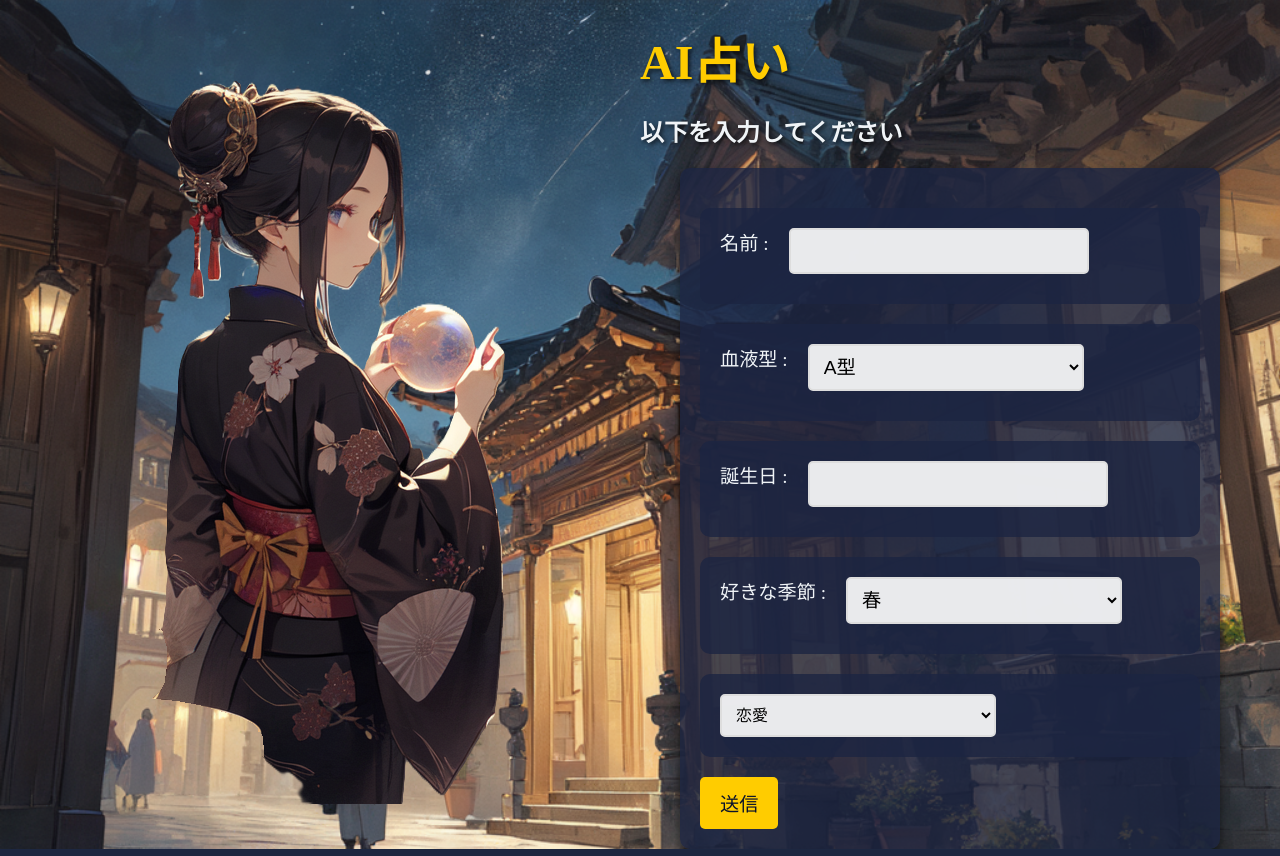
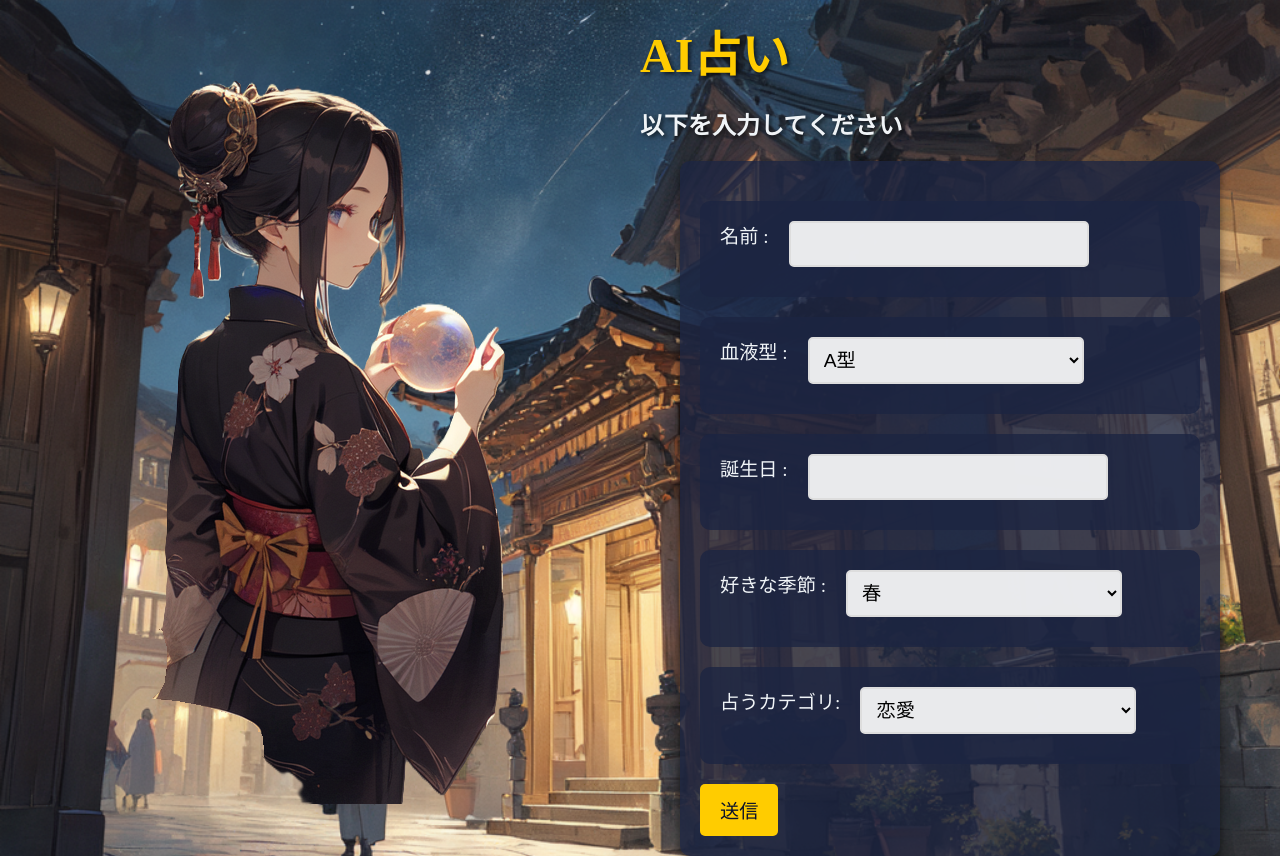
Before and after one commit to thirdlf03/ai-fortune, a Python web app: template templates/index.html in a window 1280 px wide. Run offline with Jinja, Linux system fonts and the light colour scheme; the template is opened without the code that fills it, so the values that code supplies are empty.

Commit message:
Update index.html

```diff
--- a/templates/index.html
+++ b/templates/index.html
@@ -42,12 +42,14 @@
                     </label>
                 </div>
                 <div class="form">
+                    <label>占うカテゴリ:
                     <select name="category">
                         <option>恋愛</option>
                         <option>仕事</option>
                         <option>学業</option>
                         <option>健康</option>
                     </select>
+                    </label>
                 </div>
                 <input type="submit" value="送信">
             </form>
```
